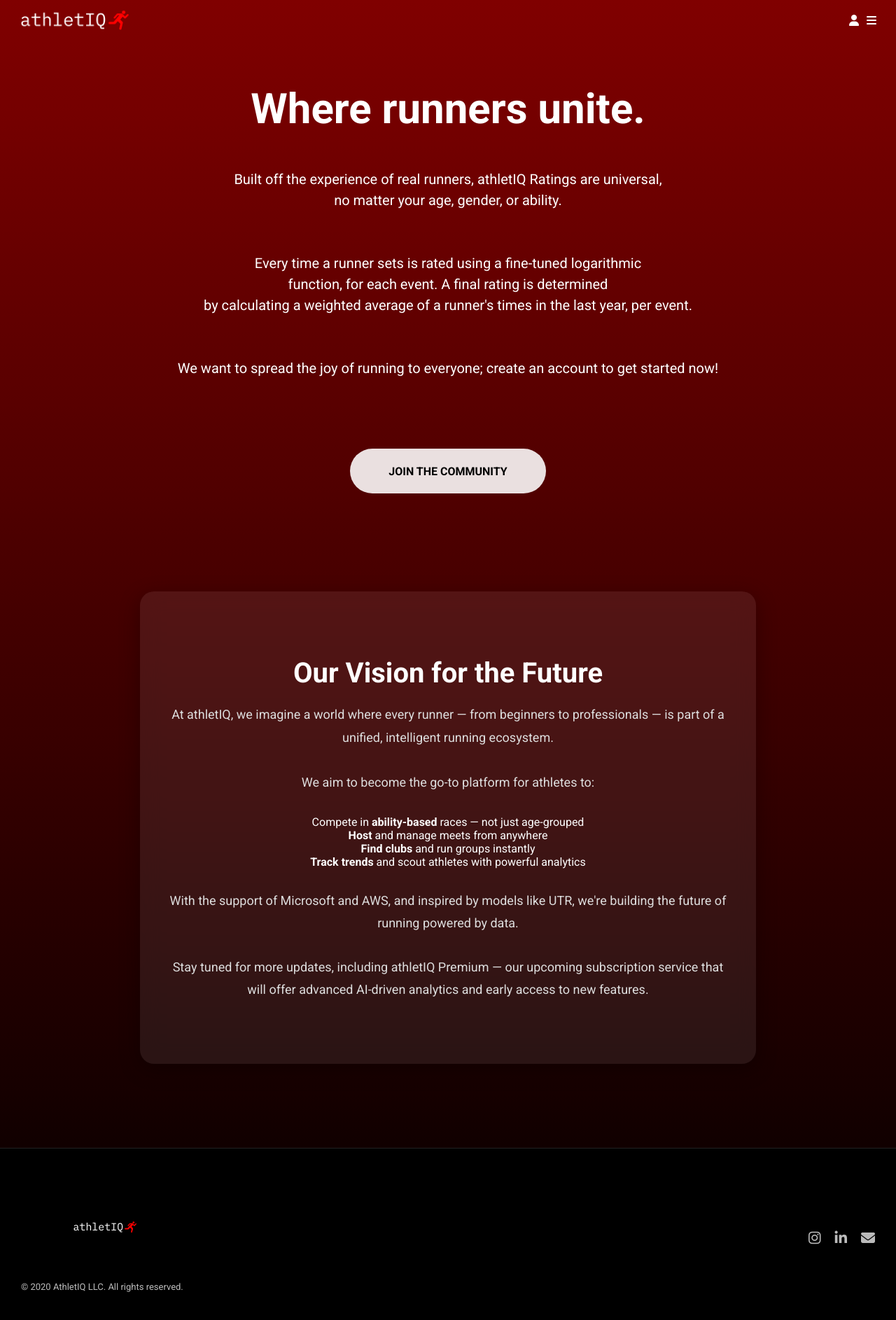
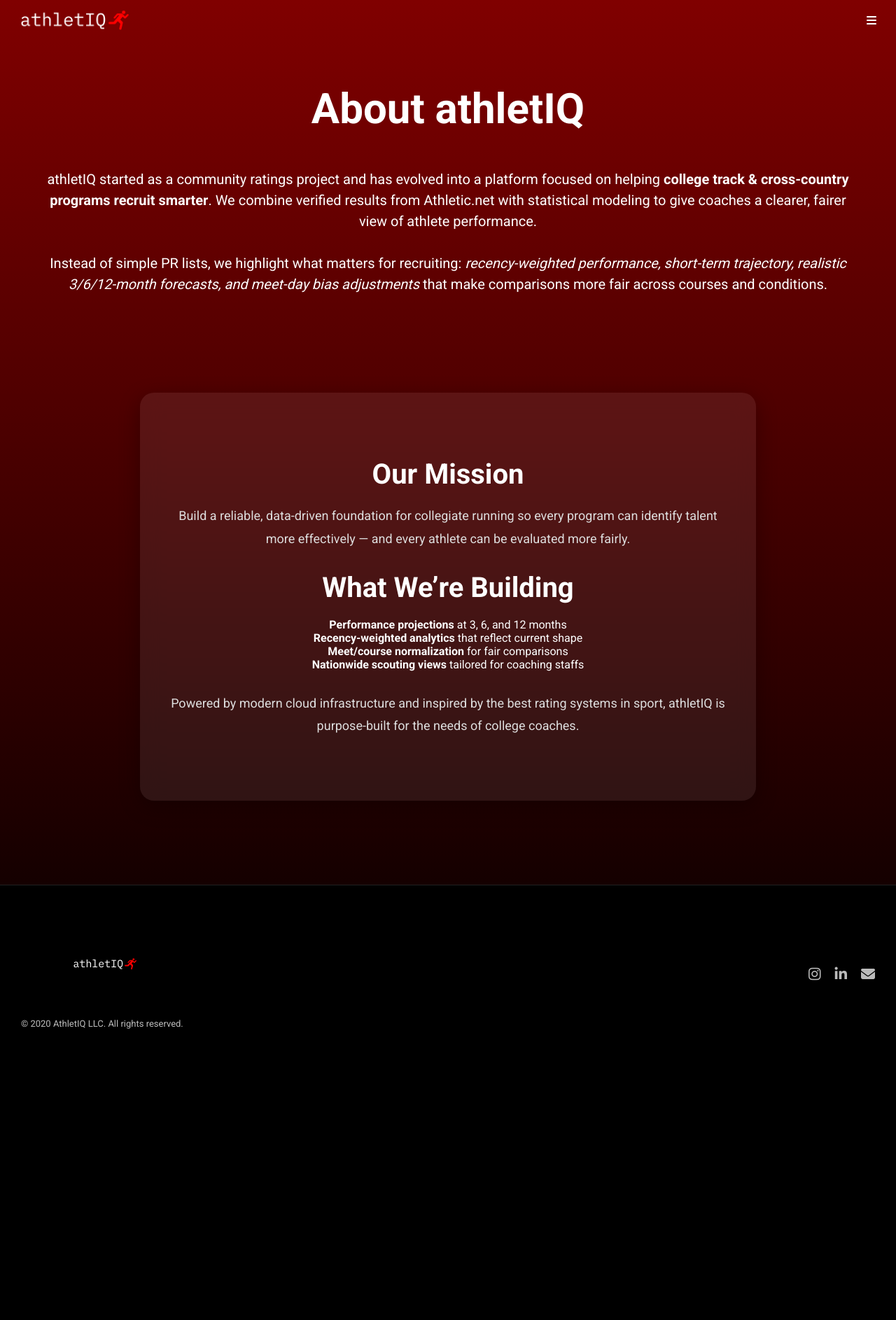
Before and after one commit to ruhankhanna/athletiq-app, a Flask app: template templates/about.html in a window 1280 px wide. Shown: the whole page at 70% size. After the commit the page ends 1470 px from the top, so only its background shows below. Run offline with Flask 3, Linux system fonts and the light colour scheme; the template is opened without the code that fills it: most values are stand-ins (such as "Sample title", 1, 10 or a date in 2020); some libraries are stand-ins or nearby versions.

Commit message:
Revise about page content and title
Updated the about page content and structure to better reflect the mission and offerings of athletIQ.

```diff
--- a/templates/about.html
+++ b/templates/about.html
@@ -3,8 +3,9 @@
 <head>
     <meta charset="UTF-8">
     <meta name="viewport" content="width=device-width, initial-scale=1.0">
+    <title>About athletIQ</title>
+
     <link href="https://fonts.googleapis.com/css2?family=Roboto:wght@300;400;500;700&display=swap" rel="stylesheet">
-    <title>About Us</title>
     <link rel="stylesheet" href="static/css/about.css">
     <link rel="icon" type="image/png" href="static/images/favicon.png" />
     <script src="https://kit.fontawesome.com/8a3f3507f1.js" crossorigin="anonymous"></script>
@@ -13,7 +14,7 @@
     <div class="background-wrapper">
         <div class="landing-container">
             <nav>
-                <img class="logo" src="static/images/AthletIQ (1).png" alt="NetrIQ Logo">
+                <img class="logo" src="static/images/AthletIQ (1).png" alt="AthletIQ Logo">
                 <div class="menu-button-container">
                     <div class="menu-button">
                         <i class="fa-solid fa-bars" style="color: #ffffff;" alt="menu-button"></i>
@@ -21,71 +22,50 @@
                     <div class="menu-content">
                         <ul>
                             <li><a href="/">Home</a></li>
-                            <li><a href="/rankings">Rankings</a></li>
                             <li><a href="/about">About</a></li>
-                            <li><a href="/login">Log in</a></li>
-                            <li><a href="/logout"><i class="fa-solid fa-sign-out-alt" style="color: #ffffff;"></i> Log out</a></li>
                         </ul>
                     </div>
                 </div>
-                <div class="profile-button-container">
-                    <a href="/dashboard">
-                        <div class="profile-button">
-                        <i class="fa-solid fa-user" alt="profile-button" style="color: #ffffff;"></i>
+                <!-- Public site: no dashboard/login links -->
+            </nav>
+
+            <div class="main-content">
+                <h1 class="slogan">About athletIQ</h1>
+                <p class="description">
+                    athletIQ started as a community ratings project and has evolved into a platform focused on helping
+                    <strong>college track &amp; cross-country programs recruit smarter</strong>.
+                    We combine verified results from Athletic.net with statistical modeling to give coaches a clearer,
+                    fairer view of athlete performance.
+                    <br><br>
+                    Instead of simple PR lists, we highlight what matters for recruiting:
+                    <em>recency-weighted performance, short-term trajectory, realistic 3/6/12-month forecasts, and
+                    meet-day bias adjustments</em> that make comparisons more fair across courses and conditions.
+                </p>
             </div>
-                    </a>
-                </div>
-
-            </nav>
-            <div class="main-content">
-                <h1 class="slogan">Where runners unite.</h1>
-                <p class="description">Built off the experience of real runners, athletIQ Ratings are universal,  <br> no matter your age, gender, or ability. <br> <br> <br> Every time a runner sets is rated using a fine-tuned logarithmic <br> function, for each event. A final rating is determined<br> by calculating a weighted average of a runner's times in the last year, per event. <br> <br> <br> We want to spread the joy of running to everyone; create an account to get started now! </p>
-                <div class="register-button-container">
-                    {% if 'email' in session %}
-                        <a href="/dashboard" class="register-button">
-                            GO TO DASHBOARD
-                        </a>
-                    {% else %}
-                        <a href="/register" class="register-button">
-                            JOIN THE COMMUNITY
-                        </a>
-                    {% endif %}
-                </div>
-
-
-            </div>
-
-
 
             <section class="vision-section">
                 <div class="vision-glass reveal">
-                    <h2>Our Vision for the Future</h2>
+                    <h2>Our Mission</h2>
                     <p>
-                    At athletIQ, we imagine a world where every runner — from beginners to professionals — is part of a unified, intelligent running ecosystem.
-                    <br><br>
-                    We aim to become the go-to platform for athletes to:
+                        Build a reliable, data-driven foundation for collegiate running so every program can identify
+                        talent more effectively — and every athlete can be evaluated more fairly.
                     </p>
+
+                    <h2 style="margin-top:24px;">What We’re Building</h2>
                     <ul>
-                    <li>Compete in <strong>ability-based</strong> races — not just age-grouped</li>
-                    <li><strong>Host</strong> and manage meets from anywhere</li>
-                    <li><strong>Find clubs</strong> and run groups instantly</li>
-                    <li><strong>Track trends</strong> and scout athletes with powerful analytics</li>
+                        <li><strong>Performance projections</strong> at 3, 6, and 12 months</li>
+                        <li><strong>Recency-weighted analytics</strong> that reflect current shape</li>
+                        <li><strong>Meet/course normalization</strong> for fair comparisons</li>
+                        <li><strong>Nationwide scouting views</strong> tailored for coaching staffs</li>
                     </ul>
+
                     <p>
-                    With the support of Microsoft and AWS, and inspired by models like UTR, we're building the future of running powered by data.
-                    </p>
-                    <p>
-                    Stay tuned for more updates, including athletIQ Premium — our upcoming subscription service that will offer advanced AI-driven analytics and early access to new features.
+                        Powered by modern cloud infrastructure and inspired by the best rating systems in sport,
+                        athletIQ is purpose-built for the needs of college coaches.
                     </p>
                 </div>
             </section>
-
-
-
-
-
         </div>
-
 
         <script defer src="/static/js/about.js"></script>
 
@@ -108,7 +88,6 @@
                 </div>
             </div>
         </footer>
-
+    </div>
 </body>
-
 </html>
```
Lines whose indentation alone changed are shown as unchanged.
